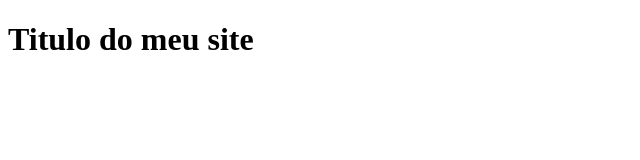
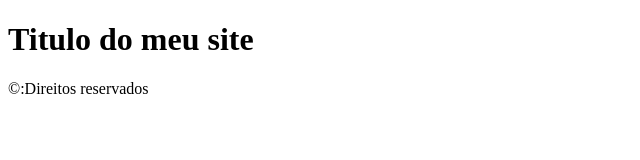
Before and after one commit to adelson09/aula, a plain HTML site: page index.html in a window 1280 px wide. Shown: the whole page, without its empty margins (0-640 px from the left). Drawn offline with Linux system fonts and the light colour scheme.

Commit message:
atualizaçao 20-06

```diff
--- a/index.html
+++ b/index.html
@@ -5,5 +5,8 @@
 </head>
 <body>
 		<h1>Titulo do meu site</h1>
+		<footer>
+			&copy:Direitos reservados
+		</footer>
 </body>
 </html>
```
